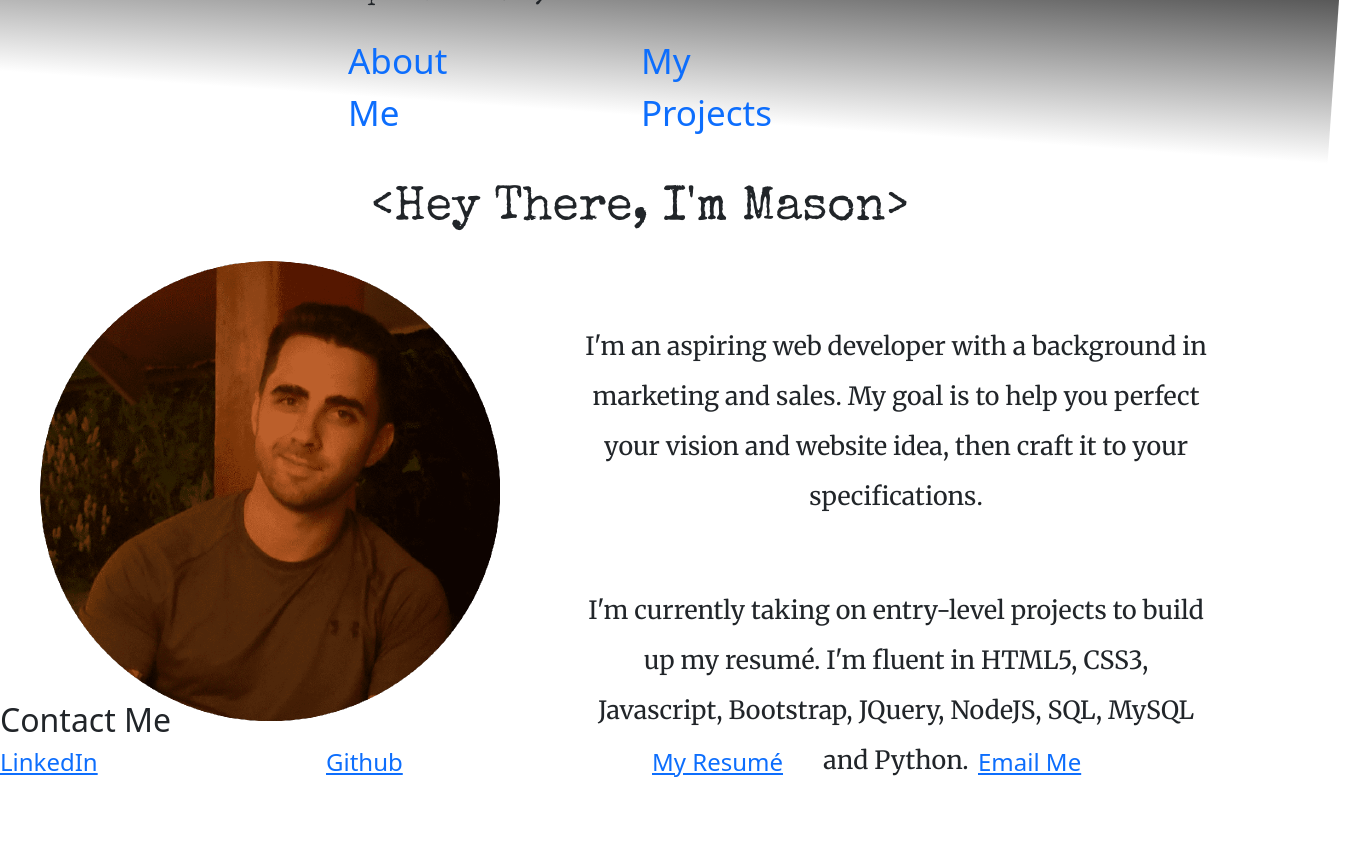
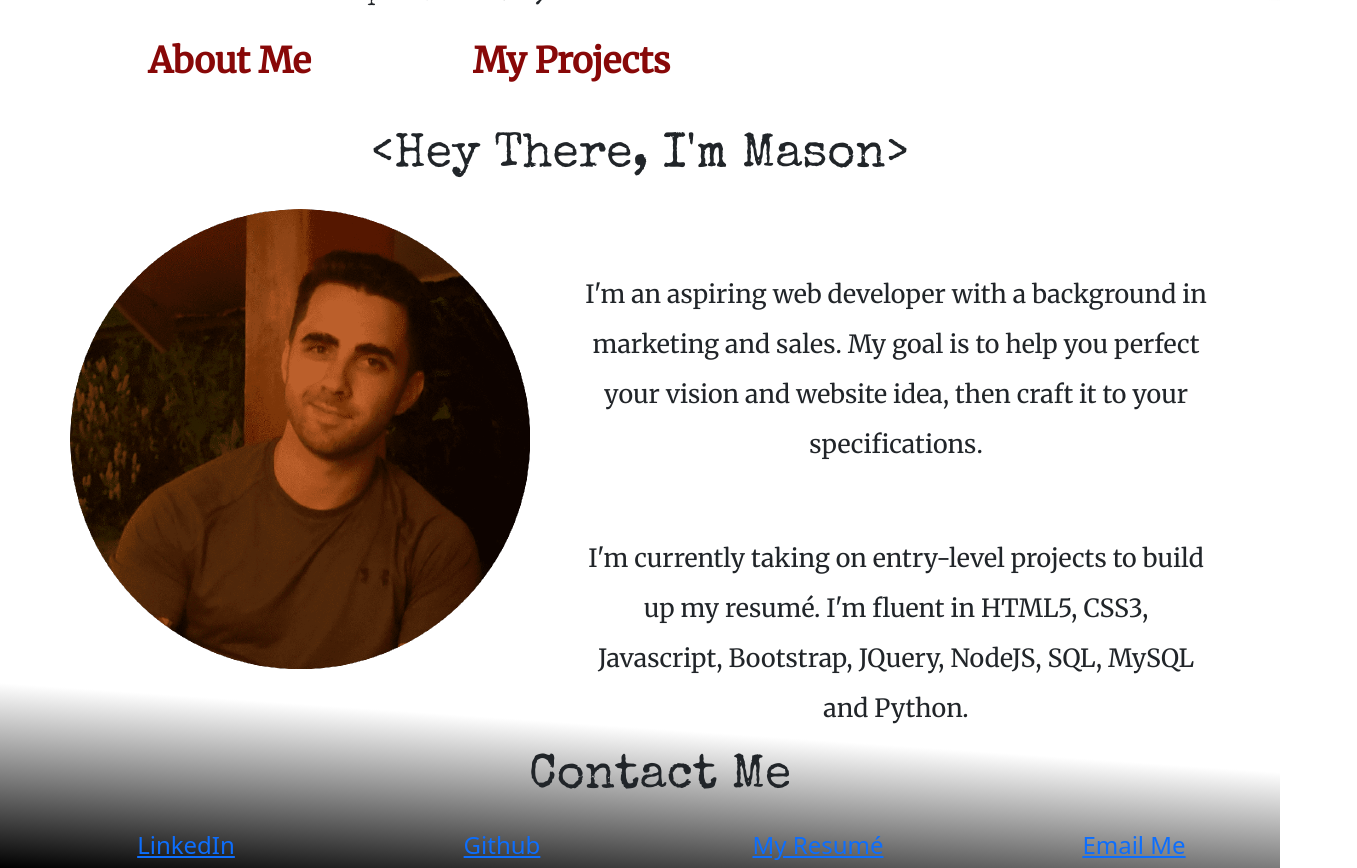
Before and after one commit to mwallis5110/Homework2, a React (Create React App) app: page / in a window 1280 px wide. Shown: the part 147-1015 px from the top of the page, 1357 px wide, since content can reach past the window. Before the commit the page ends 932 px from the top, so only its background shows below. Built offline with nearby package versions, Linux system fonts and the light colour scheme.

Commit message:
Broke everything, but fixed it again. Including navbar

```diff
--- a/src/components/Footer/Footer.css
+++ b/src/components/Footer/Footer.css
@@ -1,10 +1,25 @@
-.nav-link {
-  font-size: 35px;
-  margin-right: 50px;
-  color: black;
+footer {
+  font-size: 200%;
+  padding-left: 40px;
+  padding-top: 100px;
+  background: linear-gradient(184deg, white 40%, black);
 }
 
-.nav-link:hover {
+.contactMe {
+  text-align: center;
+  font-size: 150%;
+  margin-bottom: 25px;
+  font-family: "Special Elite";
+}
+
+h4 {
+  text-align: center;
+  font-size: 35px;
+  color: black;
+  margin-bottom: 30px;
+}
+
+h4:hover {
   color: white;
   background-color: #d21404;
   border-radius: 50px;
--- a/src/components/Footer/Footer.js
+++ b/src/components/Footer/Footer.js
@@ -1,31 +1,37 @@
 import React from "react";
-// import Button from "react-bootstrap/Button";
+import "./Footer.css"
+import { Row, Col } from "react-bootstrap";
+
 
 export default function Footer() {
   return (
     <container>
       <footer className="contact">
-        <h2>Contact Me</h2>
-        <div className="row">
-          <div className="col-lg-3 col-md-6 col-sm-12">
+        <h2 className="contactMe">Contact Me</h2>
+        <Row>
+          <Col sm={12} lg={6} xl={3}>
             <h4>
               <a href="https://www.linkedin.com/in/masonwallis/">LinkedIn</a>
             </h4>
-          </div>
-          <div className="col-lg-3 col-md-6 col-sm-12">
+          </Col>
+          <Col sm={12} lg={6} xl={3}>
             <h4>
               <a href="https://github.com/mwallis5110">Github</a>
             </h4>
-          </div>
-          <div className="col-lg-3 col-md-6 col-sm-12">
+          </Col>
+          <Col sm={12} lg={6} xl={3}>
             <h4>
-              <a href="assets/images/Mason_Wallis_Resume.pdf" download>My Resumé</a>
+              <a href="assets/images/Mason_Wallis_Resume.pdf" download>
+                My Resumé
+              </a>
             </h4>
-          </div>
-          <div className="col-lg-3 col-md-6 col-sm-12">
-            <h4><a href="mailto: mwallis5110@gmail.com">Email Me</a></h4>
-          </div>
-        </div>
+          </Col>
+          <Col sm={12} lg={6} xl={3}>
+            <h4>
+              <a href="mailto: mwallis5110@gmail.com">Email Me</a>
+            </h4>
+          </Col>
+        </Row>
       </footer>
     </container>
   );
--- a/src/components/Header/Header.css
+++ b/src/components/Header/Header.css
@@ -1,9 +1,9 @@
 header {
   text-align: left;
-  font-size: 200%;
   padding-left: 40px;
   padding-top: 50px;
   font-family: "Special Elite";
+  background: linear-gradient(4deg, white 40%, black);
 }
 
 header h1 {
@@ -12,16 +12,3 @@ header h1 {
     2px 2px 0 black;
   font-size: 55px;
 }
-
-.diagonal {
-  content: "";
-  display: block;
-  background: linear-gradient(180deg, black 40%, white);
-  width: 115%;
-  height: 420px;
-  position: absolute;
-  left: -10%;
-  top: -20%;
-  transform: rotate(4deg);
-  z-index: -1;
-}
--- a/src/components/Navbar/Navbar.css
+++ b/src/components/Navbar/Navbar.css
@@ -1,6 +1,5 @@
 nav {
-  position: relative;
-  width: 50%;
+  position: absolute;
   margin: auto;
 }
 
@@ -10,13 +9,16 @@ nav {
   font-size: 30px;
 }
 
-.nav-link {
+#link1, #link2 {
   font-size: 35px;
-  margin-right: 160px;
-  color: black;
+  margin-right: 80px;
+  margin-left: 50px;
+  color: #880808;
+  font-weight: bold;
+  font-family: "Merriweather", serif;
 }
 
-.nav-link:hover {
+#link1:hover, #link2:hover {
   color: white;
   background-color: #d21404;
   border-radius: 50px;
--- a/src/components/Navbar/Navbar.js
+++ b/src/components/Navbar/Navbar.js
@@ -7,8 +7,8 @@ export default function TopNavbar(props) {
     <Navbar className="light">
       <Container>
         <Nav className="me-auto" class="redButton">
-          <Nav.Link onClick={() => props.setCurrentPage(1)}>About Me</Nav.Link>
-          <Nav.Link onClick={() => props.setCurrentPage(2)}>
+          <Nav.Link id="link1" onClick={() => props.setCurrentPage(1)}>About Me</Nav.Link>
+          <Nav.Link id="link2" onClick={() => props.setCurrentPage(2)}>
             My Projects
           </Nav.Link>
         </Nav>
--- a/src/pages/pages.css
+++ b/src/pages/pages.css
@@ -10,7 +10,7 @@
   position: relative;
   float: left;
   top: 40px;
-  left: 40px;
+  left: 70px;
 }
 
 p {
```
